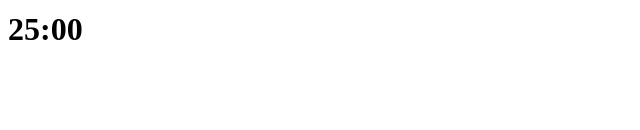
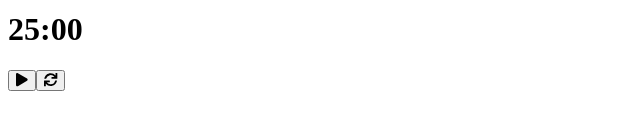
Before and after one commit to MaschaU/25-5-Clock, a React (Create React App) app: page / in a window 1280 px wide. Shown: the part 378-508 px from the top of the page, without its empty margins (0-640 px from the left). Built offline with nearby package versions, Linux system fonts and the light colour scheme.

Commit message:
add play/ pause component

```diff
--- a/src/App.js
+++ b/src/App.js
@@ -3,6 +3,7 @@ import './App.css';
 import Header from "./Header";
 import TimerControls from "./TimerControls";
 import Timer from "./Timer";
+import PlayPauseControls from "./PlayPauseControls";
 import moment from "moment";
 
 class App extends React.Component {
@@ -12,6 +13,7 @@ class App extends React.Component {
     initialSessionValue: 25,
     currentTimerMode: "session",
     time: 25 * 60 * 1000,
+    active: false,
 
   }
 
@@ -24,6 +26,7 @@ class App extends React.Component {
           <TimerControls type="Session" value={this.state.initialSessionValue}/>
         </div>
         <Timer mode={this.state.currentTimerMode} time={moment(this.state.time).format("mm:ss")}/>
+        <PlayPauseControls active={this.state.active}/>
       </div>
     )
   }
--- /dev/null
+++ b/src/PlayPauseControls.js
@@ -0,0 +1,14 @@
+import React from "react";
+import { FontAwesomeIcon } from '@fortawesome/react-fontawesome'
+import { faPlay, faPause, faSync } from '@fortawesome/free-solid-svg-icons'
+
+const PlayPauseControls = ({active}) => (
+  <div className="play-pause-controls">
+    <button id='start_stop'>{ active ?
+      <span><FontAwesomeIcon icon={faPause} /></span>:<span><FontAwesomeIcon icon={faPlay} /></span> }
+    </button>
+    <button id='reset'><FontAwesomeIcon icon={faSync} /></button>
+  </div>
+);
+
+export default PlayPauseControls;
--- a/src/Timer.js
+++ b/src/Timer.js
@@ -3,8 +3,8 @@ import React from "react";
 const Timer = ({currentTimerMode, time}) => (
   <div className="timer">
     {/*It will switch between Session and Break */}
-    <h1>{currentTimerMode === "session" ? "Session" : "Break"}</h1>
-    <h1>{time}</h1>
+    <h1 id="timer-label">{currentTimerMode === "session" ? "Session" : "Break"}</h1>
+    <h1 id="time-left">{time}</h1>
   </div>
 )
 
```
Also changed, not shown: 1 other file (tests, documents, lock files or other folders).
